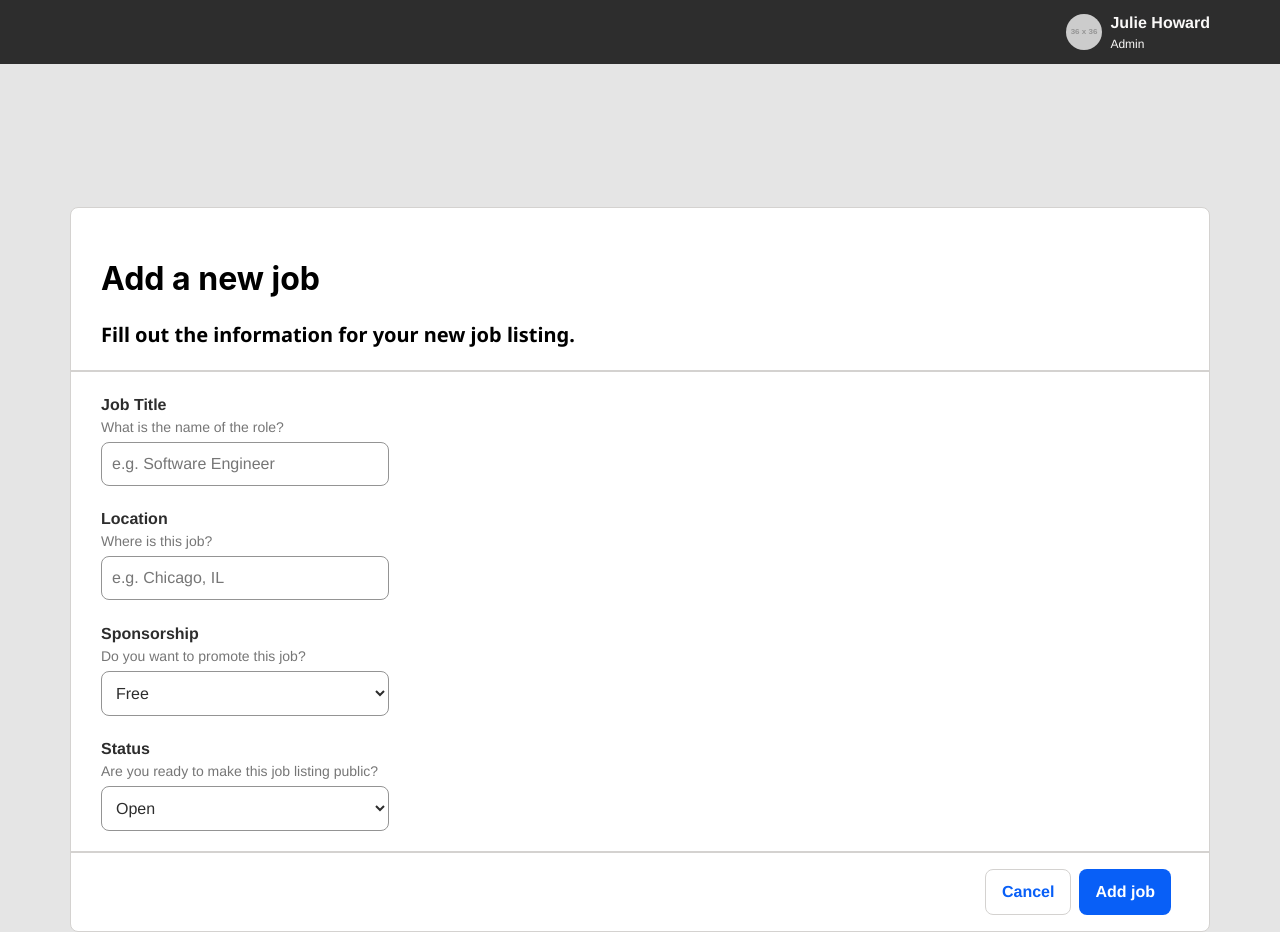
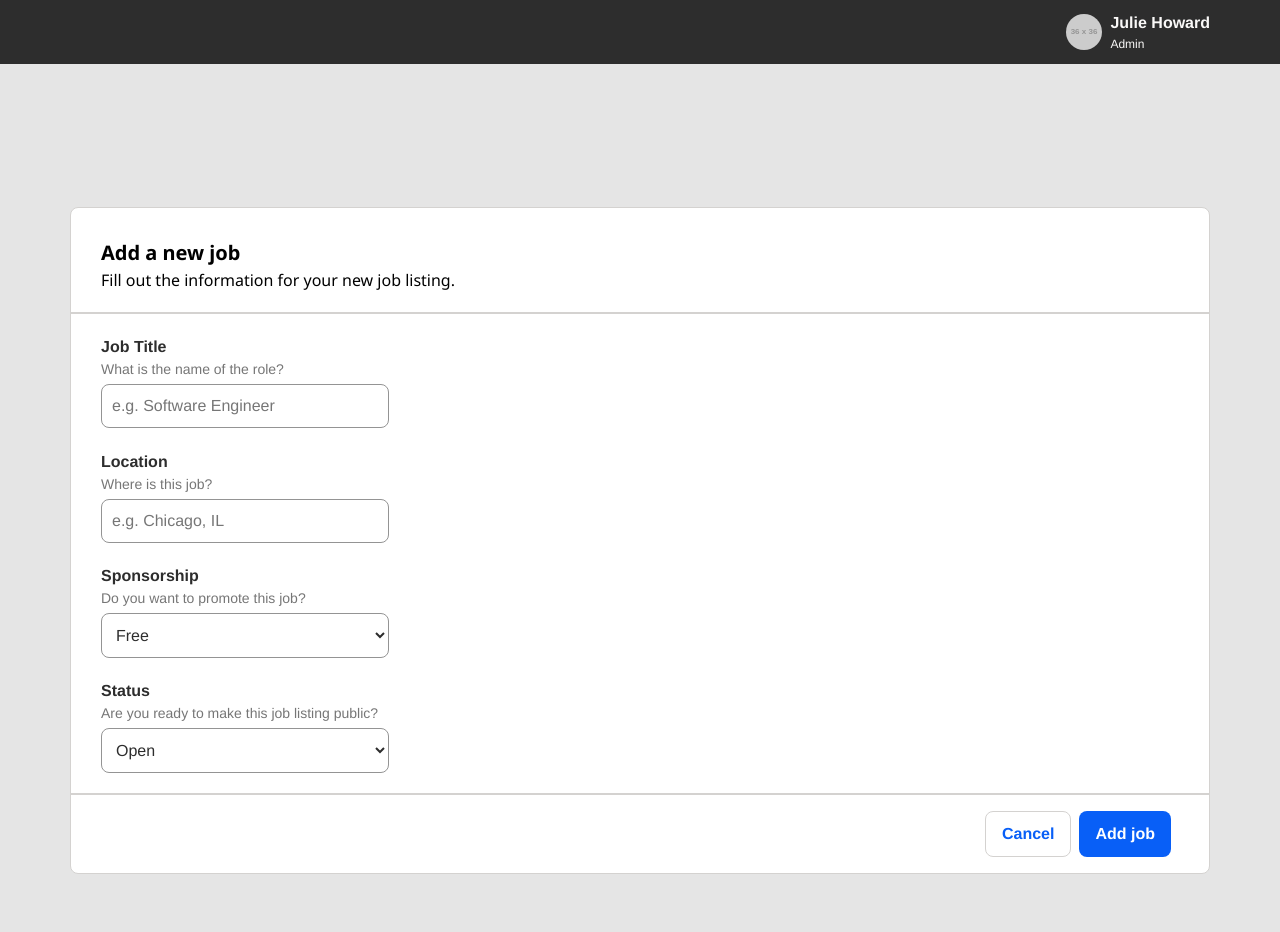
Before and after one commit to christinakerr/frontend-exercise, a React (Create React App) app: page /add in a window 1280 px wide. After the commit the page ends 874 px from the top, so only its background shows below. Built offline with nearby package versions, Linux system fonts and the light colour scheme.

Commit message:
Added underline to links on focus

```diff
--- a/src/index.css
+++ b/src/index.css
@@ -16,7 +16,7 @@ a {
   text-decoration: none;
 }
 
-a:hover, .submit-btn:hover {
+a:hover, a:focus, .submit-btn:hover {
   text-decoration: underline;
 }
 
--- a/src/pages/AddEdit/AddEdit.css
+++ b/src/pages/AddEdit/AddEdit.css
@@ -8,7 +8,7 @@
     margin-top: 143px;
 }
 
-h2 {
+h1 {
     font-family: Noto Sans;
     font-weight: bold;
     font-size: 20px;
@@ -17,7 +17,7 @@ h2 {
     margin-top: 0px;
 }
 
-h3 {
+h2 {
     font-family: Noto Sans;
     font-size: 16px;
     font-weight: 400;
```
